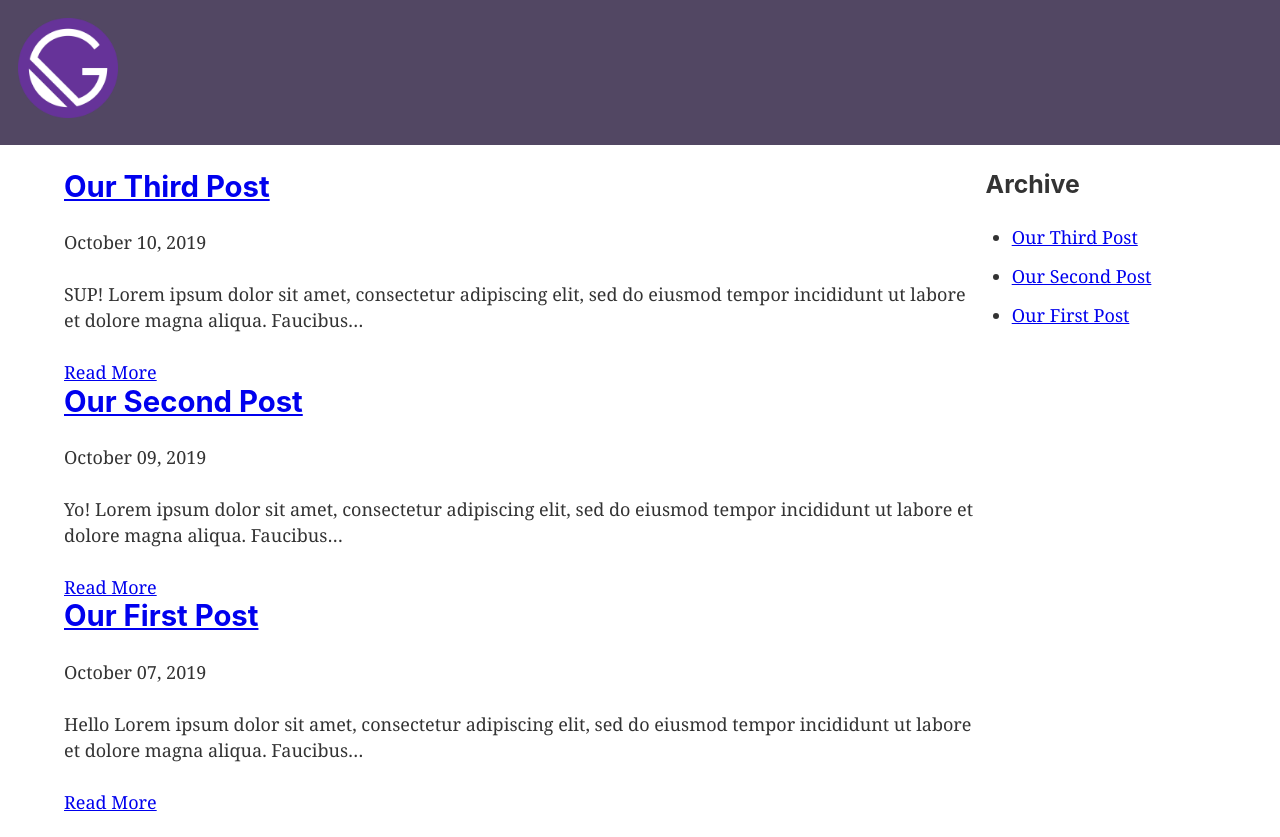
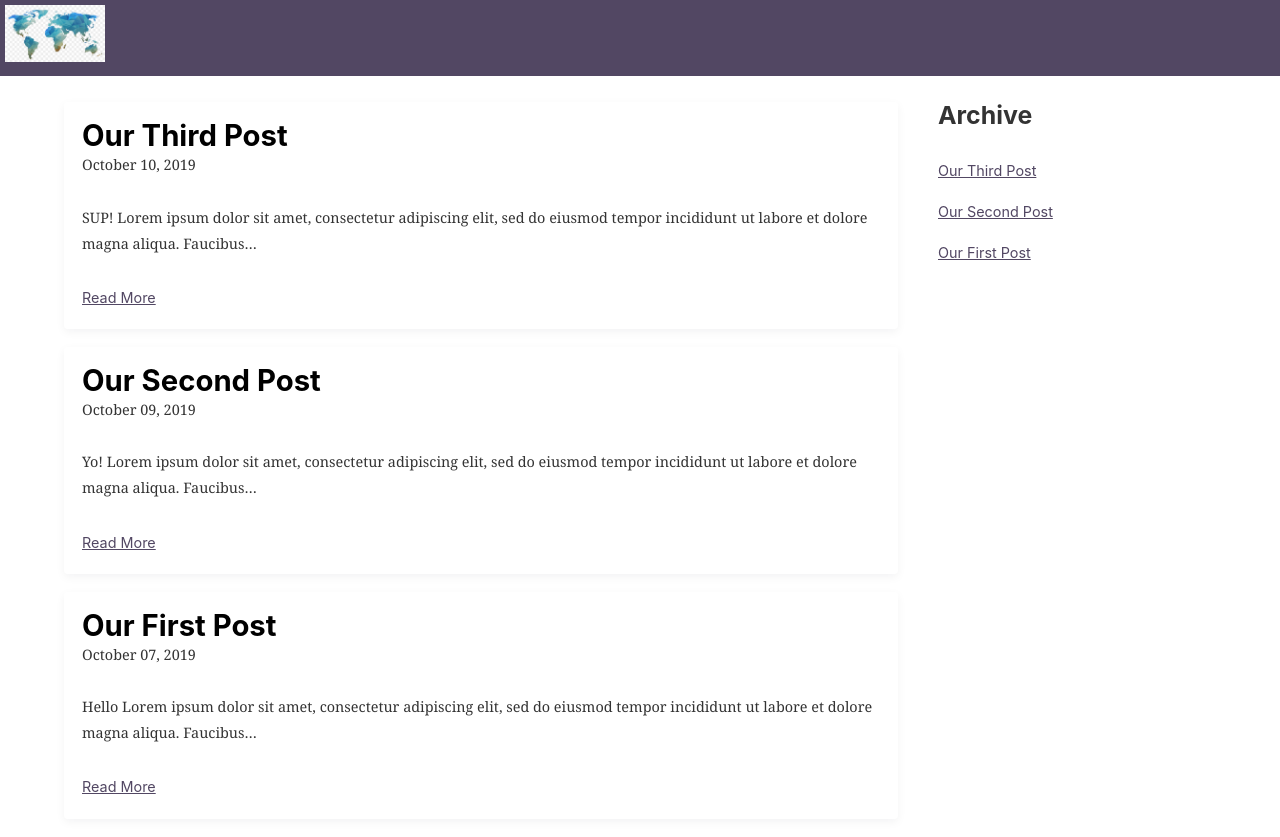
Before and after one commit to EvgenyMinin/proGatsby2, a Gatsby site: page / in a window 1280 px wide. Before the commit the page ends 815 px from the top, so only its background shows below. Built offline with nearby package versions, Linux system fonts and the light colour scheme; Gatsby itself is replaced by a stand-in of ours.

Commit message:
added styles to components

```diff
--- a/src/components/archive.js
+++ b/src/components/archive.js
@@ -1,5 +1,6 @@
 import React from "react"
 import { useStaticQuery, graphql, Link } from "gatsby"
+import styled from "styled-components"
 
 const POST_ARCHIVE_QUERY = graphql`
   query blogPostArchive {
@@ -19,13 +20,25 @@ const POST_ARCHIVE_QUERY = graphql`
   }
 `
 
+const ArchiveList = styled.ul`
+  list-style: none;
+  margin: 0;
+  padding: 0;
+  a {
+    font-family: -apple-system, Segoe UI;
+    font-size: 0.8rem;
+    text-decoration: underline;
+    color: #524763;
+  }
+`
+
 const Archive = () => {
   const data = useStaticQuery(POST_ARCHIVE_QUERY)
   return (
     <>
       <aside>
         <h3>Archive</h3>
-        <ul>
+        <ArchiveList>
           {data.allMarkdownRemark.edges.map(edge => (
             <li key={edge.node.frontmatter.slug}>
               <Link to={`/posts${edge.node.frontmatter.slug}`}>
@@ -33,7 +46,7 @@ const Archive = () => {
               </Link>
             </li>
           ))}
-        </ul>
+        </ArchiveList>
       </aside>
     </>
   )
--- a/src/components/header.js
+++ b/src/components/header.js
@@ -3,7 +3,7 @@ import PropTypes from "prop-types"
 import React from "react"
 import styled from "styled-components"
 
-import gatsbyLogo from "../images/gatsby-icon.png"
+import Logo from "../images/logo.png"
 
 const HeaderWrapper = styled.div`
   background: #524763;
@@ -16,7 +16,7 @@ const HeaderWrapper = styled.div`
 const HeaderContainer = styled.div`
   margin: 0 auto;
   max-width: 960;
-  padding: 1rem;
+  padding: 0.3rem;
 `
 
 const Header = ({ siteTitle }) => (
@@ -34,8 +34,8 @@ const Header = ({ siteTitle }) => (
             style={{
               width: "100px",
             }}
-            src={gatsbyLogo}
-            alt="GatsbyLogo"
+            src={Logo}
+            alt="Logo"
           />
         </Link>
       </h1>
--- a/src/components/layout.js
+++ b/src/components/layout.js
@@ -12,7 +12,8 @@ const MainLayout = styled.main`
   max-width: 90%;
   margin: 0 auto;
   display: grid;
-  grid-template-columns: 4fr 1fr;
+  grid-template-columns: 3fr 1fr;
+  grid-gap: 40px;
 `
 
 const Layout = ({ children }) => {
--- a/src/components/listing.js
+++ b/src/components/listing.js
@@ -1,5 +1,6 @@
 import React from "react"
 import { Link, StaticQuery, graphql } from "gatsby"
+import styled from "styled-components"
 
 const LISTING_QUERY = graphql`
   query blogPostListing {
@@ -21,19 +22,44 @@ const LISTING_QUERY = graphql`
   }
 `
 
+const Post = styled.article`
+  box-shadow: 0px 3px 10px rgba(25, 17, 34, 0.05);
+  padding: 1rem;
+  border-radius: 4px;
+  margin-bottom: 1rem;
+  a {
+    color: #000;
+    text-decoration: none;
+  }
+  h2 {
+    margin-bottom: 0;
+  }
+  p {
+    font-size: 0.8rem;
+  }
+  .read-more {
+    font-family: -apple-system, Segoe UI;
+    font-size: 0.8rem;
+    text-decoration: underline;
+    color: #524763;
+  }
+`
+
 const Listing = () => (
   <StaticQuery
     query={LISTING_QUERY}
     render={({ allMarkdownRemark }) =>
       allMarkdownRemark.edges.map(({ node }) => (
-        <article key={node.frontmatter.slug}>
+        <Post key={node.frontmatter.slug}>
           <Link to={`/posts${node.frontmatter.slug}`}>
             <h2>{node.frontmatter.title}</h2>
           </Link>
           <p>{node.frontmatter.date}</p>
           <p>{node.excerpt}</p>
-          <Link to={`/posts${node.frontmatter.slug}`}>Read More</Link>
-        </article>
+          <Link className="read-more" to={`/posts${node.frontmatter.slug}`}>
+            Read More
+          </Link>
+        </Post>
       ))
     }
   />
```
Also changed, not shown: src/images/logo.png (added).
